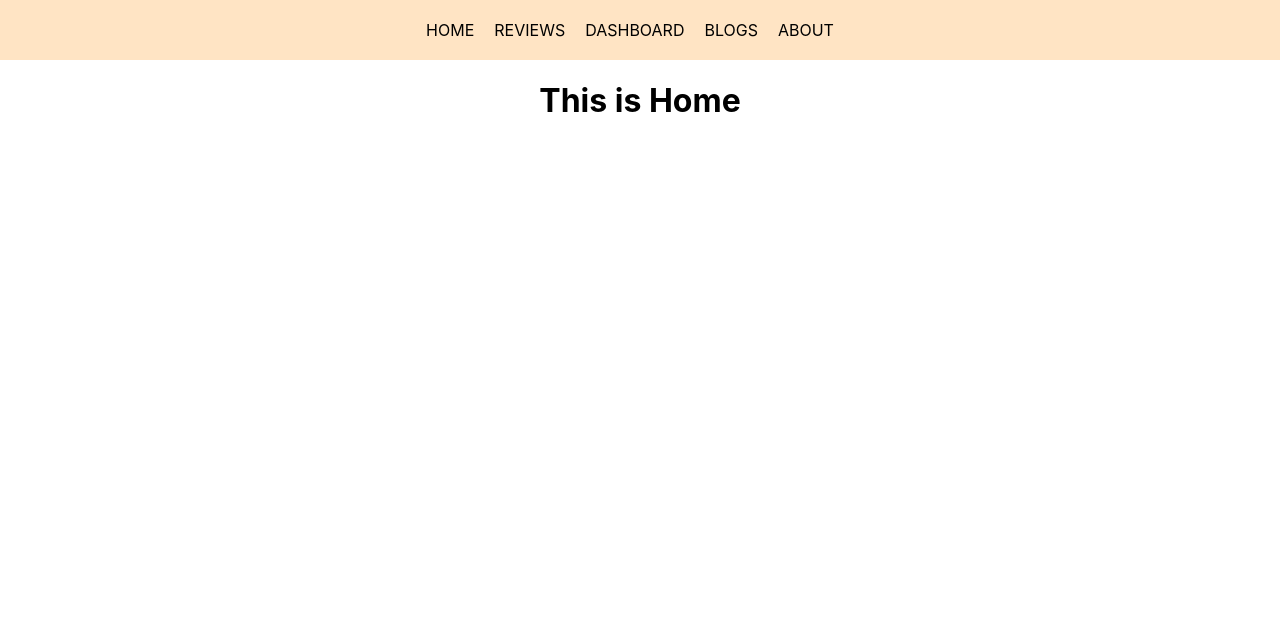
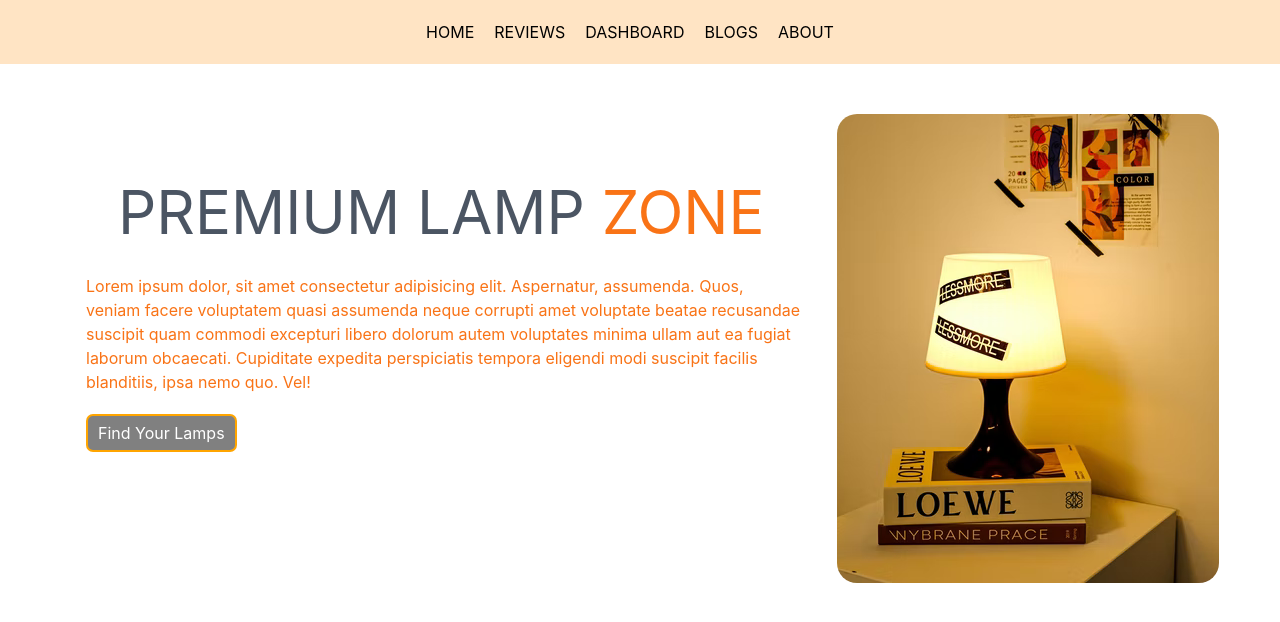
Before and after one commit to Redoyan2/product-Analysis-lamp-Zone-, a React (Create React App) app: page / in a window 1280 px wide. Shown: the top 622 px of the page. Built offline with nearby package versions, Linux system fonts and the light colour scheme.

Commit message:
home section

```diff
--- a/package.json
+++ b/package.json
@@ -35,5 +35,10 @@
       "last 1 firefox version",
       "last 1 safari version"
     ]
+  },
+  "devDependencies": {
+    "autoprefixer": "^10.4.4",
+    "postcss": "^8.4.12",
+    "tailwindcss": "^3.0.23"
   }
 }
--- /dev/null
+++ b/postcss.config.js
@@ -0,0 +1,6 @@
+module.exports = {
+  plugins: {
+    tailwindcss: {},
+    autoprefixer: {},
+  },
+}
--- /dev/null
+++ b/src/About/About.js
@@ -0,0 +1,11 @@
+import React from 'react';
+
+const About = () => {
+    return (
+        <div>
+           <h1>This is about </h1>
+        </div>
+    );
+};
+
+export default About;<h1>This is about </h1>
--- a/src/App.js
+++ b/src/App.js
@@ -1,8 +1,12 @@
-import logo from './logo.svg';
+
 import './App.css';
 import Home from './Home/Home';
 import Header from './Header/Header';
 import { Route, Routes } from 'react-router-dom';
+import Reviews from './Reviews/Reviews';
+import Dashboard from './Dashboard/Dashboard';
+import Blogs from './Blogs/Blogs';
+import About from './About/About';
 
 function App() {
   return (
@@ -11,7 +15,10 @@ function App() {
       <Routes>
         <Route path='/' element={<Home></Home>}></Route>
         <Route path='/home' element={<Home></Home>}></Route>
-        <Route path='/reviews' ></Route>
+        <Route path='/reviews' element={<Reviews></Reviews>}></Route>
+        <Route path='/dashboard' element={<Dashboard></Dashboard>}></Route>
+        <Route path='/blogs' element={<Blogs></Blogs>}></Route>
+        <Route path='/about' element={<About></About>}></Route>
       </Routes>
     </div>
   );
--- /dev/null
+++ b/src/Blogs/Blogs.js
@@ -0,0 +1,11 @@
+import React from 'react';
+
+const Blogs = () => {
+    return (
+        <div>
+           <h1>This is blogs </h1>
+        </div>
+    );
+};
+
+export default Blogs;<h1>This is blogs </h1>
--- /dev/null
+++ b/src/Dashboard/Dashboard.js
@@ -0,0 +1,11 @@
+import React from 'react';
+
+const Dashboard = () => {
+    return (
+        <div>
+            <h1>This is Dash Board</h1>
+        </div>
+    );
+};
+
+export default Dashboard;
--- a/src/Header/Header.css
+++ b/src/Header/Header.css
@@ -12,4 +12,9 @@
     color: black;
     margin-right: 20px;
 
+
 }
+.header-link:hover{
+    color: orange;
+    border-bottom: 2px solid orange;
+}
--- a/src/Home/Home.css
+++ b/src/Home/Home.css
@@ -0,0 +1,17 @@
+.home-main{
+    display: grid;
+    grid-template-columns: 2fr 1fr;
+    margin: 50px;
+}
+.home-main img{
+    border-radius: 20px;
+}
+.home-details button{
+    color: white;
+    background-color: gray;
+    padding: 5px 10px;
+    margin: 20px auto;
+    border: solid 2px orange;
+    border-radius: 7px;
+
+}
--- a/src/Home/Home.js
+++ b/src/Home/Home.js
@@ -1,11 +1,27 @@
-import React from 'react';
+import './Home.css';
+import img1 from '../images/lamp8.PNG';
+const Home = () => {
 
-const Home = () => {
     return (
         <div>
-        <h1>This is Home</h1>
+            <div className='home-main'>
+            <div className='home-details text-orange-500  text-left ml-9 m-9'>
+                <h1 className='text-6xl m-8'><span className='text-gray-600 '>PREMIUM LAMP</span> ZONE</h1>
+                <p>Lorem ipsum dolor, sit amet consectetur adipisicing elit. Aspernatur,
+                    assumenda. Quos, veniam facere voluptatem quasi assumenda neque
+                    corrupti amet voluptate beatae recusandae suscipit quam commodi
+                    excepturi libero dolorum autem voluptates minima ullam aut ea
+                    fugiat laborum obcaecati. Cupiditate expedita perspiciatis
+                    tempora eligendi modi suscipit facilis blanditiis,
+                    ipsa nemo quo. Vel!</p>
+                    <button>Find Your Lamps</button>
+            </div>
+            <div className='home-img'>
+                <img src={img1} alt="" />
+            </div>
+            </div>
         </div>
     );
 };
 
-export default Home;<h1>This is Home</h1>
+export default Home; <h1>This is Home</h1>
--- /dev/null
+++ b/src/Reviews/Reviews.js
@@ -0,0 +1,11 @@
+import React from 'react';
+
+const Reviews = () => {
+    return (
+        <div>
+            <h1>THis is Reviews </h1>
+        </div>
+    );
+};
+
+export default Reviews;<h1>THis is Reviews </h1>
--- a/src/index.css
+++ b/src/index.css
@@ -11,3 +11,6 @@ code {
   font-family: source-code-pro, Menlo, Monaco, Consolas, 'Courier New',
     monospace;
 }
+@tailwind base;
+@tailwind components;
+@tailwind utilities;
--- /dev/null
+++ b/tailwind.config.js
@@ -0,0 +1,9 @@
+module.exports = {
+  content: [
+    "./src/**/*.{js,jsx,ts,tsx}",
+  ],
+  theme: {
+    extend: {},
+  },
+  plugins: [],
+}
```
Also changed, not shown: src/images/lamp8.PNG (added), 1 other file (tests, documents, lock files or other folders).
